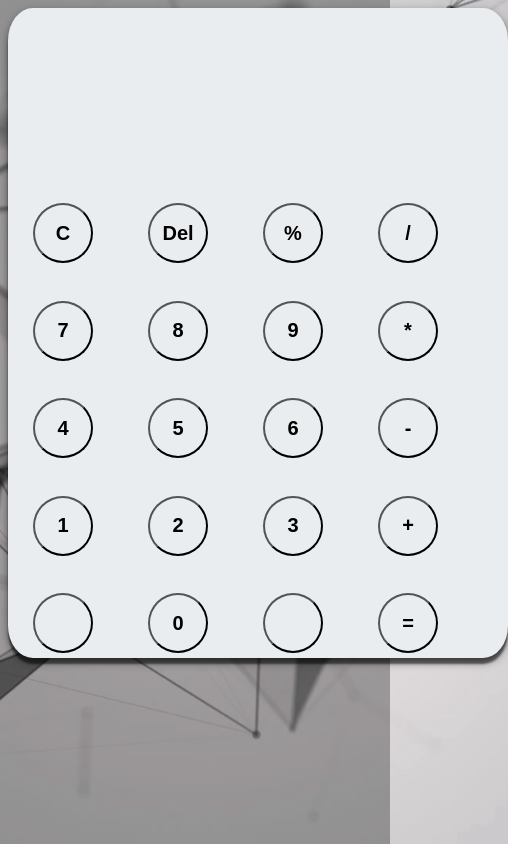
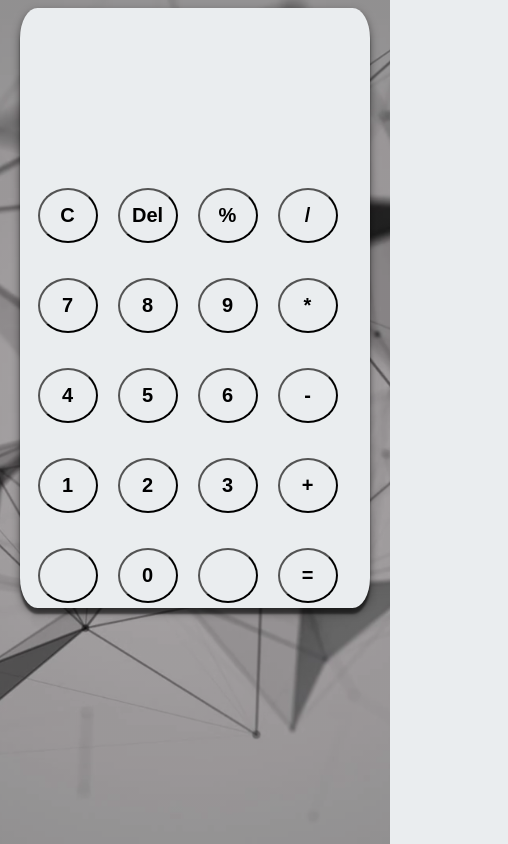
Before and after one commit to zdraffko/Zdraffko-s-Calculator, a plain HTML site: page index.html in a window 390 px wide. Shown: the whole page, 508 px wide, since content can reach past the window. Drawn offline with Linux system fonts and the light colour scheme.

Commit message:
made it responsive

```diff
--- a/style.css
+++ b/style.css
@@ -87,3 +87,19 @@ body {
   top: 90%;
   left: 5%;
 }
+
+@media screen and (max-width: 700px) {
+  #calculator {
+    width: 350px;
+    height: 600px;
+  }
+
+  .number,
+  .operator,
+  .empty,
+  .func {
+    widows: 50px;
+    height: 55px;
+    margin-right: 20px;
+  }
+}
```
